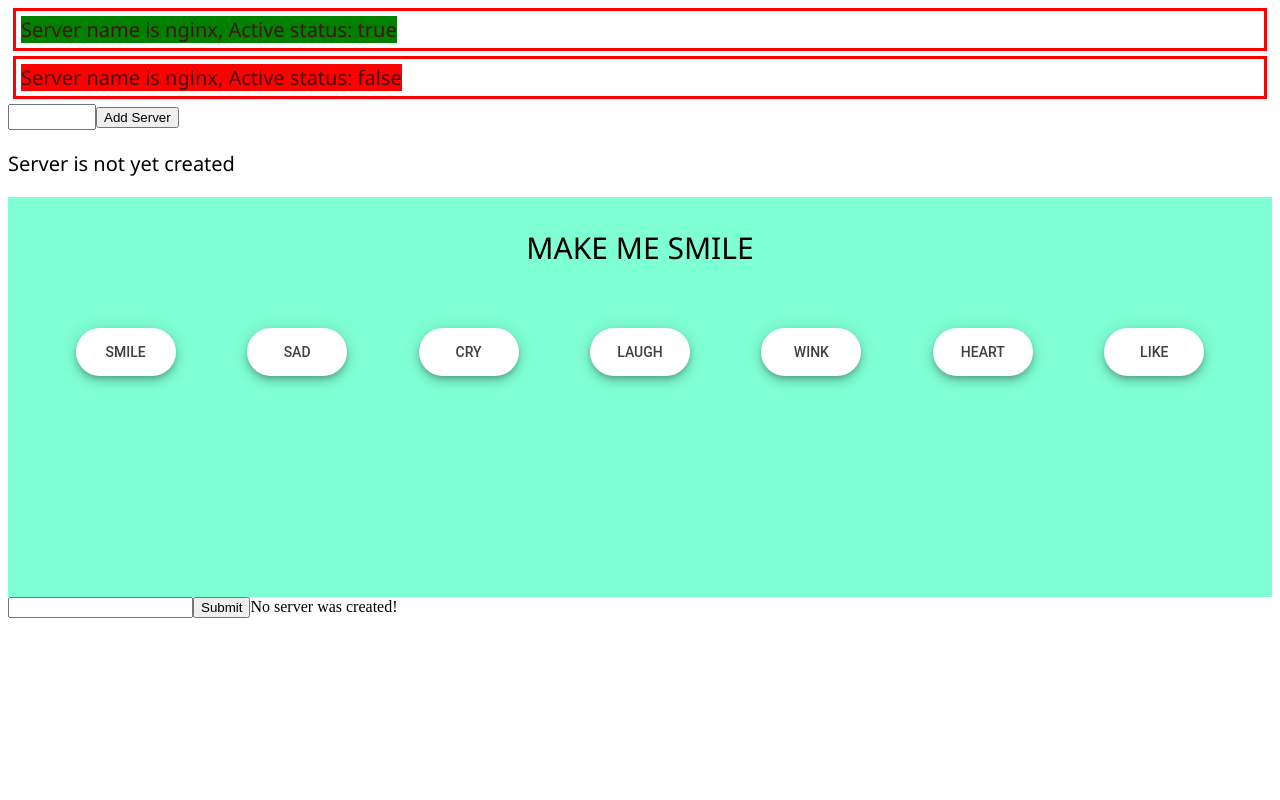
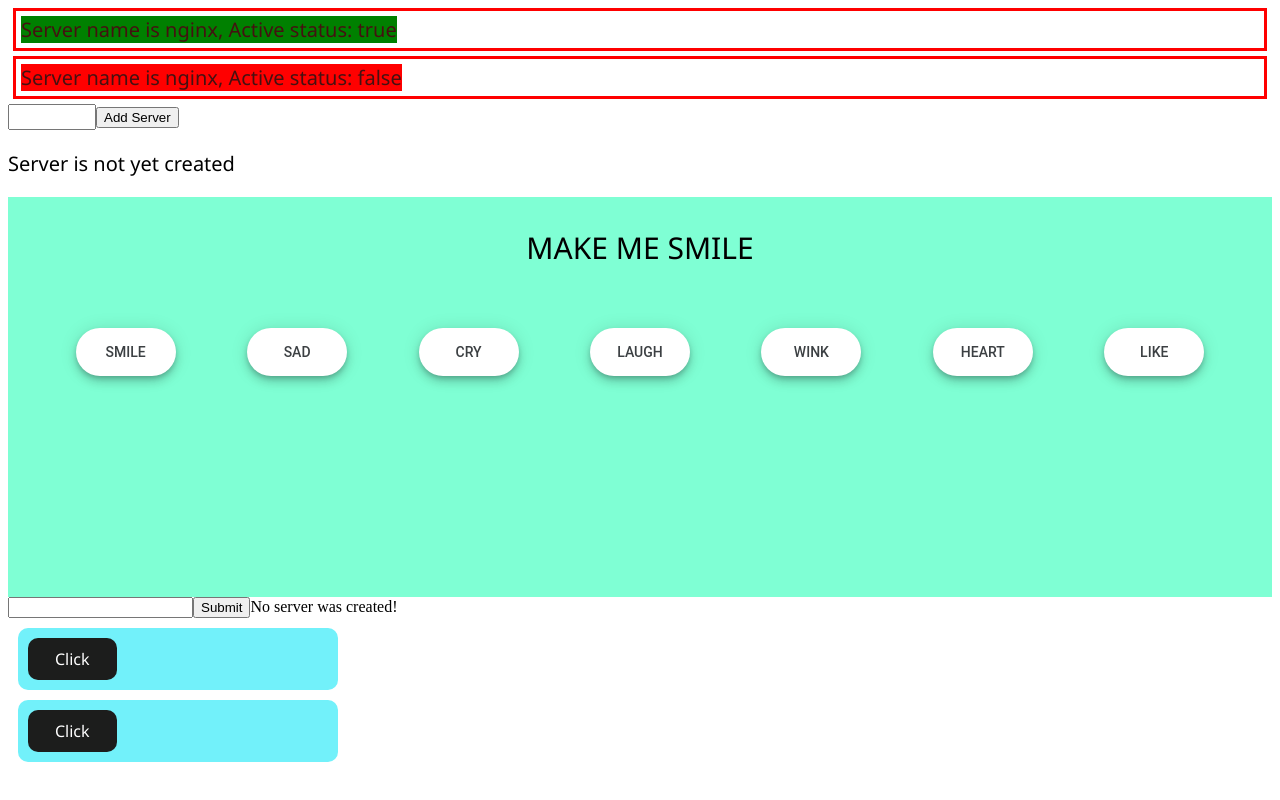
Before and after one commit to s-h-a-h/Complete-Angular, an Angular app: page / in a window 1280 px wide. Built offline with nearby package versions, Linux system fonts and the light colour scheme.

Commit message:
practise comp added

```diff
--- a/src/app/app.component.html
+++ b/src/app/app.component.html
@@ -1 +1,3 @@
 <app-servers></app-servers>
+<app-success></app-success>
+<app-warning></app-warning>
--- /dev/null
+++ b/src/app/practise/success/success.component.css
@@ -0,0 +1,27 @@
+.success-cont {
+    display: flex;
+    margin: 10px;
+    padding: 10px;
+    background-color: rgb(114, 241, 250);
+    width: 300px;
+    border-radius: 10px;
+}
+
+#success-btn {
+    background-color: #1c1d1c;
+    border: none;
+    color: white;
+    padding: 10px 27px;
+    border-radius: 10px;
+    text-align: center;
+    text-decoration: none;
+    display: inline-block;
+    font-size: 16px;
+    font-family: 'Segoe UI', Tahoma, Geneva, Verdana, sans-serif;
+}
+
+.success-text {
+    background-color: rgb(9, 255, 0);
+    color: rgb(255, 255, 255);
+    font-family: 'Segoe UI', Tahoma, Geneva, Verdana, sans-serif;
+}
--- /dev/null
+++ b/src/app/practise/success/success.component.html
@@ -0,0 +1,7 @@
+<div class="success-cont">
+    <button id="success-btn" (click)="onClick()">Click</button>
+    <div class="success-text">
+        <p id="para" *ngIf="success">Success alert works!</p>
+    </div>
+
+</div>
--- /dev/null
+++ b/src/app/practise/success/success.component.ts
@@ -0,0 +1,14 @@
+import { Component } from "@angular/core";
+
+@Component({
+    selector: 'app-success',
+    templateUrl: './success.component.html',
+    styleUrls: ['./success.component.css']
+})
+
+export class SuccessComponent {
+    success = false;
+    onClick = () => {
+        this.success = true;
+    }
+}
--- /dev/null
+++ b/src/app/practise/warning/warning.component.css
@@ -0,0 +1,27 @@
+.warning-cont {
+    display: flex;
+    margin: 10px;
+    padding: 10px;
+    background-color: rgb(114, 241, 250);
+    width: 300px;
+    border-radius: 10px;
+}
+
+#warning-btn {
+    background-color: #1c1d1c;
+    border: none;
+    color: white;
+    padding: 10px 27px;
+    border-radius: 10px;
+    text-align: center;
+    text-decoration: none;
+    display: inline-block;
+    font-size: 16px;
+    font-family: 'Segoe UI', Tahoma, Geneva, Verdana, sans-serif;
+}
+
+.warning-text {
+    background-color: rgb(224, 42, 42);
+    color: rgb(10, 3, 3);
+    font-family: 'Segoe UI', Tahoma, Geneva, Verdana, sans-serif;
+}
--- /dev/null
+++ b/src/app/practise/warning/warning.component.html
@@ -0,0 +1,7 @@
+<div class="warning-cont">
+    <button id="warning-btn" (click)="onClick()">Click</button>
+    <div class="warning-text">
+        <p id="para" *ngIf="warning">Success alert works!</p>
+    </div>
+
+</div>
--- /dev/null
+++ b/src/app/practise/warning/warning.component.ts
@@ -0,0 +1,14 @@
+import { Component } from "@angular/core";
+
+@Component({
+    selector: 'app-warning',
+    templateUrl: './warning.component.html',
+    styleUrls: ['./warning.component.css']
+})
+
+export class WarningComponent {
+    warning = false;
+    onClick = () => {
+        this.warning = true;
+    }
+}
```
Also changed, not shown: src/app/app.module.ts (+6 -2 lines).
